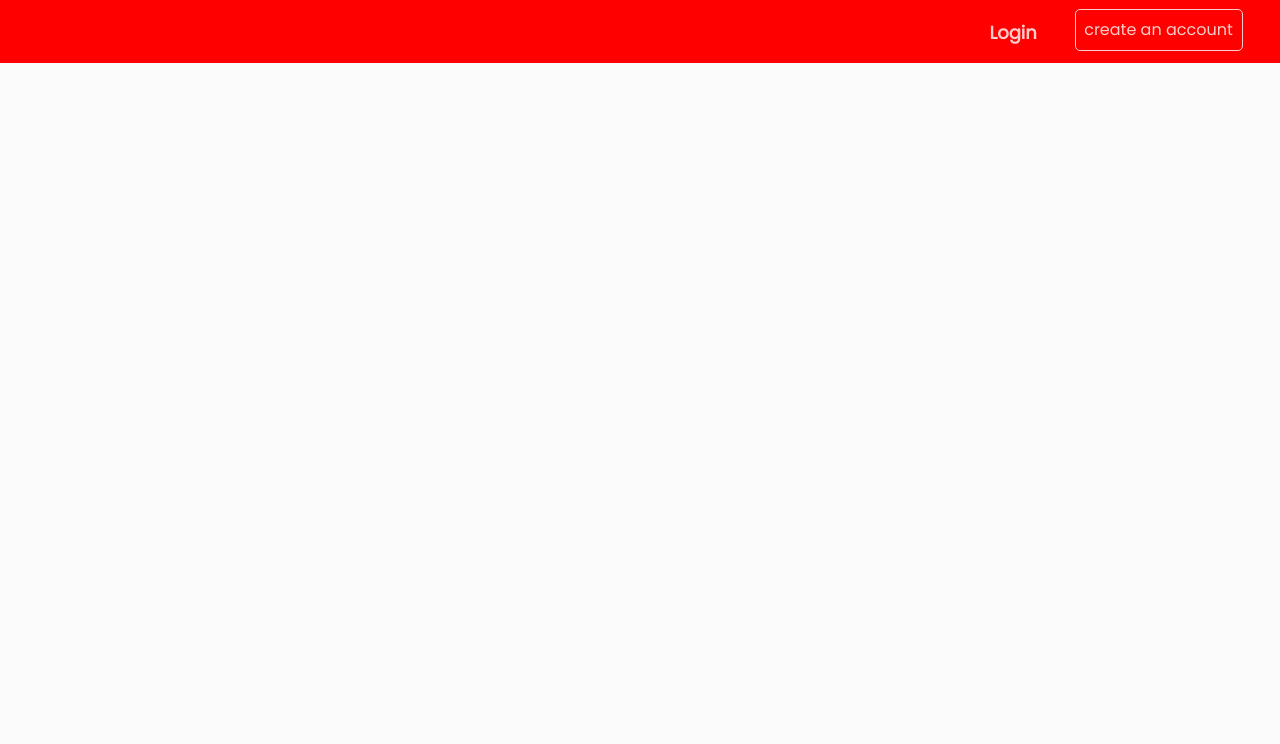
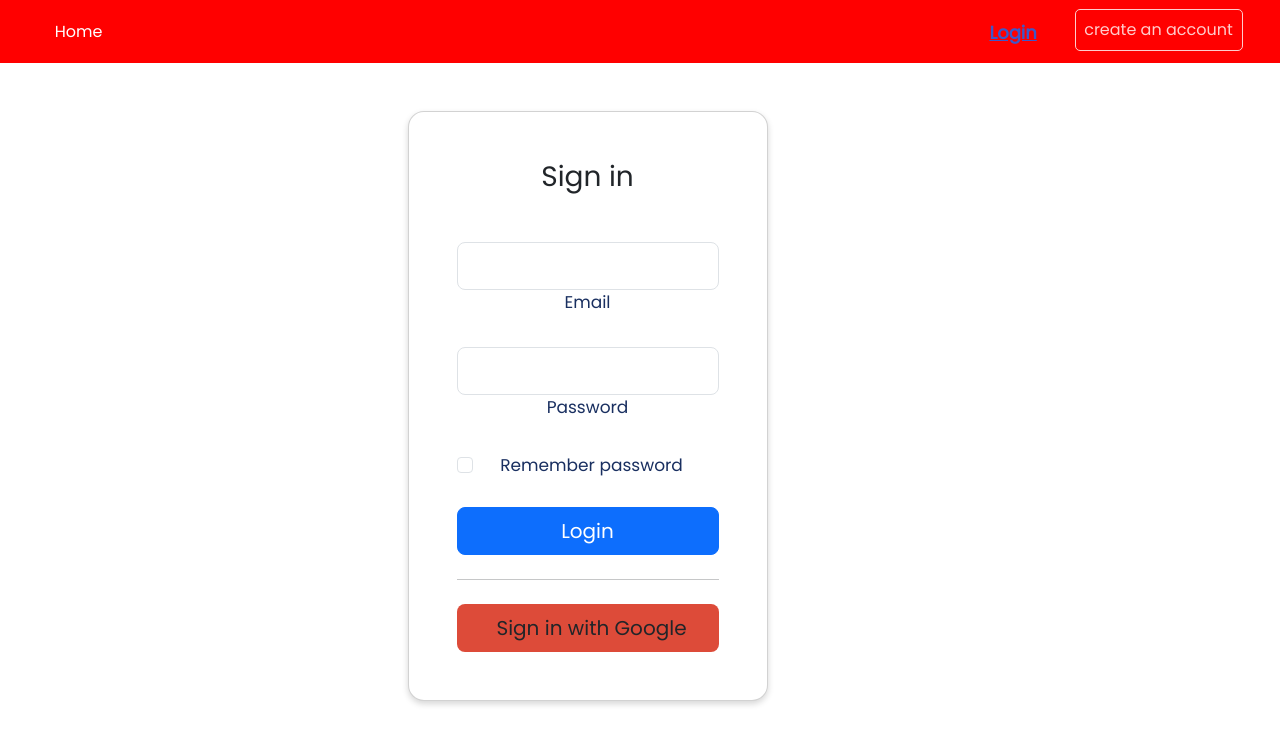
Before and after one commit to swasti2611/Zomato_Clone, a React (Create React App) app: page /login in a window 1280 px wide. Shown: the top 744 px of the page. Built offline with nearby package versions, Linux system fonts and the light colour scheme; no server answers.

Commit message:
ZomtoClone-

```diff
--- a/package.json
+++ b/package.json
@@ -13,6 +13,7 @@
     "@testing-library/react": "^13.4.0",
     "@testing-library/user-event": "^13.5.0",
     "axios": "^1.7.2",
+    "bootstrap": "^5.3.3",
     "query-string": "^9.0.0",
     "react": "^18.3.1",
     "react-dom": "^18.3.1",
--- a/src/App.js
+++ b/src/App.js
@@ -1,28 +1,25 @@
-
 import './App.css';
-import {BrowserRouter,Routes,Route} from "react-router-dom"
+import { BrowserRouter, Routes, Route } from "react-router-dom";
 
 import Home from './Components/Home';
-
 import FilterPage from './Components/FilterPage';
 import DetailsPage from './Components/DetailsPage';
-import Success from './Components/Success';
 import Header from './Components/Header';
-
+import Login from './Components/Login';
+import Success from './Components/Success'; // Ensure you include this if you plan to use it.
 
 function App() {
   return (
-   <>
-   <BrowserRouter>
-   <Header/>
-    <Routes>
-      <Route exact path='/' element={<Home/>}/>
-      <Route  path='/filter' element={<FilterPage/>}/>
-      <Route  path='/details' element={<DetailsPage/>}/>
-
-    </Routes>
-   </BrowserRouter>
-   </>
+    <BrowserRouter>
+      <Header />
+      <Routes>
+        <Route exact path='/' element={<Home />} />
+        <Route path='/login' element={<Login />} />
+        <Route path='/filter' element={<FilterPage />} />
+        <Route path='/details' element={<DetailsPage />} />
+        <Route path='/success' element={<Success />} /> {/* Ensure Success route is included if used */}
+      </Routes>
+    </BrowserRouter>
   );
 }
 
--- a/src/Components/Header.js
+++ b/src/Components/Header.js
@@ -7,21 +7,13 @@
 Modal.setAppElement('#root'); // Set the app element for accessibility
 
 const Header = () => {
-  const [isLoginModalOpen, setIsLoginModalOpen] = useState(false);
+
   const [userdata, setUserdata] = useState({});
 
-  const handleLoginOpen = () => {
-    setIsLoginModalOpen(true);
-  };
 
-  const handleLoginClose = () => {
-    setIsLoginModalOpen(false);
-  };
 
-  const loginWithGoogle = () => {
 
-    window.open("https://foodify-restro-backend.onrender.com/auth/google/callback");
-  };
+
 
 
   const getUser = async () => {
@@ -57,11 +49,12 @@
              className='user-logo'/></div>
 
                 <div className="login" onClick={handleLogout}>Logout</div>
-                <Link className="home" to="/" onClick={handleLoginOpen}>Home</Link>
+                <Link className="home" to="/" >Home</Link>
               </>
             ) : (
               <>
-              <div className="login" onClick={handleLoginOpen}>Login</div>
+              <div className="login" ><Link to="/login">Login</Link></div>
+              <Link className="home" to="/" >Home</Link>
               <div className="col-8 col-md-4 col-lg-3 text-start">
             <div className="createacc px-2 py-2" to="/">create an account</div>
           </div>
@@ -72,45 +65,7 @@
         </div>
       </div>
 
-      <Modal
-        isOpen={isLoginModalOpen}
-        onRequestClose={handleLoginClose}
-        style={{
-          content: {
-            top: '50%',
-            left: '50%',
-            right: 'auto',
-            bottom: 'auto',
-            width: "400px",
-            marginRight: '-50%',
-            transform: 'translate(-50%, -50%)',
-            backgroundColor: 'white',
-            border: 'solid 2px #fff',
-            boxShadow: "0 -1px 0 rgba(0, 0, 0, .04), 0 1px 1px rgba(0, 0, 0, .25)"
-          }
-        }}
-      >
-        <div className="modal-header">
-          <h5 className="modal-title">Sign in</h5>
-          <button type="button" className="btn-close" onClick={handleLoginClose}></button>
-        </div>
-        <div className="modal-body p-4">
-          <form>
-            <div className="form-outline mb-4">
-              <input type="email" id="email1" className="form-control" />
-              <label className="form-label" htmlFor="email1">Email address</label>
-            </div>
-            <div className="form-outline mb-4">
-              <input type="password" id="password1" className="form-control" />
-              <label className="form-label" htmlFor="password1">Password</label>
-            </div>
-            <button type="submit" className="btn btn-primary btn-block">Login</button>
-          </form>
-          <button className='login-with-google-btn' onClick={loginWithGoogle}>
-            Sign In With Google
-          </button>
-        </div>
-      </Modal>
+
     </div>
   );
 };
--- a/src/Components/Login.js
+++ b/src/Components/Login.js
@@ -1,29 +1,63 @@
-import React from 'react'
-import "./login.css"
+import React from 'react';
+
+import 'bootstrap/dist/css/bootstrap.min.css';
 
 const Login = () => {
 
-    const loginwithgoogle = ()=>{
-        window.open("http://localhost:6005/auth/google/callback","_self")
-    }
+    const loginWithGoogle = () => {
+        // Redirect to your backend for Google login
+        window.open("https://foodify-restro-backend.onrender.com/auth/google", "_self");
+    };
+
     return (
         <>
-        <div className="login-page">
-            <h1 style={{textAlign:"center"}}>Login</h1>
-            <div className="form">
-                <form className='login-form'>
-                    <input type="text" name="" id="" placeholder='username' />
-                    <input type="password" name="" id="" placeholder='password'  />
-                    <button>Login</button>
-                    <p className='message'>Not Registerd? <a href="#">Create an account</a></p>
-                </form>
-                <button className='login-with-google-btn' onClick={loginwithgoogle}>
-                    Sign In With Google...
+
+                <div className="container py-5 h-100">
+                    <div className="row d-flex justify-content-center align-items-center h-100">
+                        <div className="col-12 col-md-8 col-lg-6 col-xl-5">
+                            <div className="card shadow-2-strong" style={{ borderRadius: "1rem" }}>
+                                <div className="card-body p-5 text-center">
+
+                                    <h3 className="mb-5">Sign in</h3>
+
+                                    <div className="form-outline mb-4">
+                                        <input type="email" id="typeEmailX-2" className="form-control form-control-lg" />
+                                        <label className="form-label" htmlFor="typeEmailX-2">Email</label>
+                                    </div>
+
+                                    <div className="form-outline mb-4">
+                                        <input type="password" id="typePasswordX-2" className="form-control form-control-lg" />
+                                        <label className="form-label" htmlFor="typePasswordX-2">Password</label>
+                                    </div>
+
+                                    <div className="form-check d-flex justify-content-start mb-4">
+                                        <input className="form-check-input" type="checkbox" id="form1Example3" />
+                                        <label className="form-check-label" htmlFor="form1Example3"> Remember password </label>
+                                    </div>
+
+                                    <button className="btn btn-primary btn-lg btn-block" type="submit">Login</button>
+
+                                    <hr className="my-4" />
+
+                                    <button
+                                        onClick={loginWithGoogle}
+                                        className="btn btn-lg btn-block"
+                                        style={{ backgroundColor: "#dd4b39" }}
+                                        type="button" // Changed to button type
+                                    >
+                                        <i className="fab fa-google me-2"></i> Sign in with Google
                                     </button>
+
+
+
                                 </div>
                             </div>
+                        </div>
+                    </div>
+                </div>
+
         </>
-  )
+    );
 }
 
-export default Login
+export default Login;
```
Also changed, not shown: 1 other file (tests, documents, lock files or other folders). Lines whose indentation alone changed are shown as unchanged.
